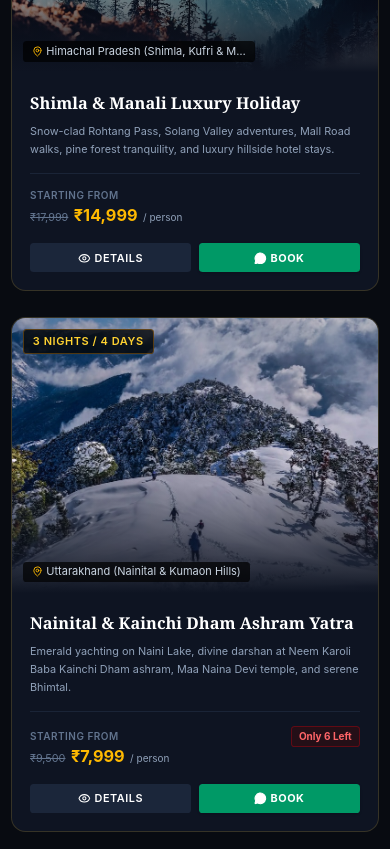
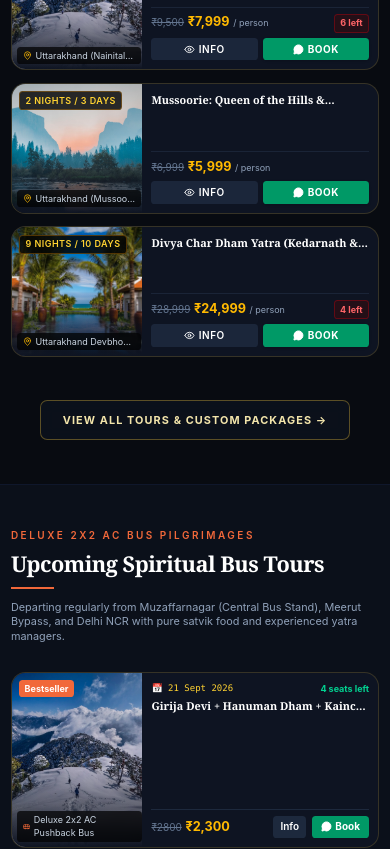
Before and after one commit to aadipaul68-hash/mannat-travels, a React (Vite) app: page / in a window 390 px wide. Shown: the part 1000-1849 px from the top of the page. Built offline with nearby package versions, Linux system fonts and the light colour scheme.

Commit message:
Halve package card heights on mobile to sleek compact cards

```diff
--- a/src/App.tsx
+++ b/src/App.tsx
@@ -407,7 +407,7 @@ export default function App() {
             </button>
           </div>
         ) : (
-          <div className="grid grid-cols-1 md:grid-cols-2 lg:grid-cols-4 gap-7">
+          <div className="grid grid-cols-1 sm:grid-cols-2 lg:grid-cols-4 gap-3.5 sm:gap-7">
             {visiblePopularTours.map((tour) => {
               const price = Number(tour.price || 0);
               const originalPrice = Number(tour.originalPrice || 0);
@@ -415,10 +415,10 @@ export default function App() {
               const whatsappUrl = getWhatsAppBookingUrl(tour);
 
               return (
-                <div key={tour.id} className="luxury-card flex flex-col group overflow-hidden">
-                  {/* Image Banner */}
+                <div key={tour.id} className="luxury-card flex flex-row sm:flex-col group overflow-hidden h-36 sm:h-auto">
+                  {/* Image Banner: half height / compact on mobile */}
                   <div
-                    className="relative aspect-[4/3] overflow-hidden bg-slate-900 cursor-pointer"
+                    className="relative w-36 sm:w-full h-full sm:aspect-[4/3] shrink-0 overflow-hidden bg-slate-900 cursor-pointer"
                     onClick={() => setSelectedTour(tour)}
                   >
                     <img
@@ -427,71 +427,71 @@ export default function App() {
                       className="w-full h-full object-cover group-hover:scale-105 transition-transform duration-500"
                     />
                     <div className="absolute inset-0 bg-gradient-to-t from-[#0E1422] via-transparent to-black/20 pointer-events-none" />
-                    <div className="absolute top-3 left-3 bg-black/75 backdrop-blur-md px-2.5 py-1 rounded text-[11px] font-semibold tracking-wider uppercase text-amber-300 border border-amber-500/30">
+                    <div className="absolute top-2 left-2 bg-black/80 backdrop-blur-md px-1.5 py-0.5 rounded text-[9px] sm:text-[11px] font-semibold tracking-wider uppercase text-amber-300 border border-amber-500/30">
                       {tour.duration || 'Multi-Day'}
                     </div>
-                    <div className="absolute bottom-3 left-3 bg-black/70 backdrop-blur-xs px-2.5 py-0.5 rounded text-[11px] text-slate-300 flex items-center gap-1">
-                      <MapPin className="w-3 h-3 text-amber-400" />
-                      <span className="truncate max-w-[200px]">{tour.destination}</span>
+                    <div className="absolute bottom-1.5 left-1.5 bg-black/70 backdrop-blur-xs px-1.5 py-0.5 rounded text-[9px] sm:text-[11px] text-slate-300 flex items-center gap-1">
+                      <MapPin className="w-2.5 h-2.5 sm:w-3 sm:h-3 text-amber-400" />
+                      <span className="truncate max-w-[100px] sm:max-w-[200px]">{tour.destination}</span>
                     </div>
                   </div>
 
-                  {/* Card Content */}
-                  <div className="p-5 sm:p-6 flex-1 flex flex-col justify-between">
+                  {/* Card Content: compact half-height design */}
+                  <div className="p-2.5 sm:p-5 flex-1 flex flex-col justify-between overflow-hidden">
                     <div>
                       <h3
                         onClick={() => setSelectedTour(tour)}
-                        className="font-serif text-lg sm:text-xl font-bold text-white group-hover:text-amber-300 transition-colors mb-2 cursor-pointer line-clamp-2"
+                        className="font-serif text-xs sm:text-base font-bold text-white group-hover:text-amber-300 transition-colors mb-0.5 sm:mb-2 cursor-pointer line-clamp-1 sm:line-clamp-2 leading-snug"
                       >
                         {tour.title}
                       </h3>
-                      <p className="text-slate-400 text-xs sm:text-sm leading-relaxed mb-4 line-clamp-3">
+                      <p className="hidden sm:block text-slate-400 text-xs sm:text-sm leading-relaxed mb-4 line-clamp-2">
                         {tour.description}
                       </p>
                     </div>
 
-                    <div className="pt-4 border-t border-slate-800/80">
-                      <div className="flex items-baseline justify-between mb-4">
+                    <div className="pt-1.5 sm:pt-4 border-t border-slate-800/80">
+                      <div className="flex items-baseline justify-between mb-1.5 sm:mb-4">
                         <div>
-                          <span className="text-[10px] uppercase tracking-wider text-slate-500 block font-semibold">
+                          <span className="hidden sm:block text-[10px] uppercase tracking-wider text-slate-500 font-semibold">
                             Starting from
                           </span>
-                          <div className="flex items-baseline gap-1.5 flex-wrap">
+                          <div className="flex items-baseline gap-1 flex-wrap">
                             {hasDiscount && (
-                              <span className="text-xs text-slate-500 line-through">
+                              <span className="text-[10px] sm:text-xs text-slate-500 line-through">
                                 ₹{originalPrice.toLocaleString('en-IN')}
                               </span>
                             )}
-                            <span className="text-lg font-bold text-amber-400">
+                            <span className="text-sm sm:text-lg font-bold text-amber-400">
                               ₹{price.toLocaleString('en-IN')}
                             </span>
-                            <span className="text-[10px] text-slate-400">/ person</span>
+                            <span className="text-[9px] sm:text-[10px] text-slate-400">/ person</span>
                           </div>
                         </div>
 
                         {tour.availableSeats && Number(tour.availableSeats) <= 6 && (
-                          <span className="text-[10px] text-red-400 font-bold bg-red-950/40 border border-red-800/50 px-2 py-0.5 rounded">
-                            Only {tour.availableSeats} Left
+                          <span className="text-[9px] text-red-400 font-bold bg-red-950/40 border border-red-800/50 px-1.5 py-0.5 rounded">
+                            {tour.availableSeats} left
                           </span>
                         )}
                       </div>
 
-                      <div className="grid grid-cols-2 gap-2">
+                      <div className="grid grid-cols-2 gap-1.5">
                         <button
                           type="button"
                           onClick={() => setSelectedTour(tour)}
-                          className="inline-flex items-center justify-center gap-1 px-3 py-2 rounded text-xs font-semibold uppercase tracking-wider bg-slate-800/90 hover:bg-amber-500 hover:text-slate-950 text-white transition-all duration-200 cursor-pointer active:scale-95"
+                          className="inline-flex items-center justify-center gap-1 px-2 py-1 sm:py-2 rounded text-[10px] sm:text-xs font-semibold uppercase tracking-wider bg-slate-800/90 hover:bg-amber-500 hover:text-slate-950 text-white transition-all cursor-pointer active:scale-95"
                         >
-                          <Eye className="w-3.5 h-3.5" />
-                          <span>DETAILS</span>
+                          <Eye className="w-3 h-3" />
+                          <span>INFO</span>
                         </button>
                         <a
                           href={whatsappUrl}
                           target="_blank"
                           rel="noopener noreferrer"
-                          className="inline-flex items-center justify-center gap-1 px-3 py-2 rounded text-xs font-bold uppercase tracking-wider bg-emerald-600 hover:bg-emerald-500 text-white transition-all duration-200 text-center active:scale-95 shadow-sm"
+                          className="inline-flex items-center justify-center gap-1 px-2 py-1 sm:py-2 rounded text-[10px] sm:text-xs font-bold uppercase tracking-wider bg-emerald-600 hover:bg-emerald-500 text-white transition-all text-center active:scale-95 shadow-sm"
                         >
-                          <MessageCircle className="w-3.5 h-3.5 fill-white" />
+                          <MessageCircle className="w-3 h-3 fill-white" />
                           <span>BOOK</span>
                         </a>
                       </div>
@@ -539,13 +539,13 @@ export default function App() {
               </button>
             </div>
           ) : (
-            <div className="grid grid-cols-1 md:grid-cols-2 lg:grid-cols-3 gap-8">
+            <div className="grid grid-cols-1 md:grid-cols-2 lg:grid-cols-3 gap-3.5 sm:gap-8">
               {visibleBusTours.map((tour) => {
                 const whatsappUrl = getWhatsAppBookingUrl(tour);
                 return (
-                  <div key={tour.id} className="luxury-card flex flex-col group overflow-hidden">
+                  <div key={tour.id} className="luxury-card flex flex-row sm:flex-col group overflow-hidden sm:h-auto">
                     <div
-                      className="relative aspect-[16/10] overflow-hidden bg-slate-900 cursor-pointer"
+                      className="relative w-36 sm:w-full h-full sm:aspect-[16/10] shrink-0 overflow-hidden bg-slate-900 cursor-pointer"
                       onClick={() => setSelectedTour(tour)}
                     >
                       <img
@@ -554,39 +554,40 @@ export default function App() {
                         className="w-full h-full object-cover group-hover:scale-105 transition-transform duration-500"
                       />
                       <div className="absolute inset-0 bg-gradient-to-t from-[#0E1422] via-transparent to-black/20" />
-                      <div className="absolute top-3 left-3 bg-[#f1683a] text-white font-bold px-2.5 py-0.5 rounded text-[11px]">
+                      <div className="absolute top-2 left-2 bg-[#f1683a] text-white font-bold px-1.5 py-0.5 rounded text-[9px] sm:text-[11px]">
                         {tour.badge || 'Bus Yatra'}
                       </div>
-                      <div className="absolute top-3 right-3 bg-black/75 text-amber-300 text-[11px] px-2.5 py-1 rounded font-mono border border-amber-500/30">
-                        {tour.departureDate}
-                      </div>
-                      <div className="absolute bottom-3 left-3 text-xs text-slate-300 flex items-center gap-1.5">
-                        <Bus className="w-3.5 h-3.5 text-[#f1683a]" />
+                      <div className="absolute bottom-1.5 left-1.5 text-[9px] sm:text-xs text-slate-300 flex items-center gap-1 bg-black/70 px-1.5 py-0.5 rounded backdrop-blur-xs">
+                        <Bus className="w-2.5 h-2.5 sm:w-3.5 sm:h-3.5 text-[#f1683a]" />
                         <span>{tour.busType}</span>
                       </div>
                     </div>
 
-                    <div className="p-5 sm:p-6 flex-1 flex flex-col justify-between space-y-4">
+                    <div className="p-2.5 sm:p-5 flex-1 flex flex-col justify-between space-y-2 sm:space-y-4">
                       <div>
+                        <div className="flex items-center justify-between gap-1 mb-1">
+                          <span className="text-[9px] sm:text-[11px] text-amber-300 font-mono">
+                            📅 {tour.departureDate}
+                          </span>
+                          <span className="text-[9px] sm:text-xs text-emerald-400 font-bold">
+                            {tour.availableSeats} seats left
+                          </span>
+                        </div>
                         <h3
                           onClick={() => setSelectedTour(tour)}
-                          className="font-serif text-lg font-bold text-white group-hover:text-amber-300 transition-colors cursor-pointer mb-2"
+                          className="font-serif text-xs sm:text-lg font-bold text-white group-hover:text-amber-300 transition-colors cursor-pointer line-clamp-1 leading-snug"
                         >
                           {tour.title}
                         </h3>
-                        <p className="text-slate-400 text-xs leading-relaxed line-clamp-2">
+                        <p className="hidden sm:block text-slate-400 text-xs leading-relaxed line-clamp-2 mt-1">
                           {tour.description}
                         </p>
                       </div>
 
-                      <div className="space-y-1.5 pt-2 border-t border-slate-800 text-xs text-slate-300">
+                      <div className="hidden sm:block space-y-1.5 pt-2 border-t border-slate-800 text-xs text-slate-300">
                         <div className="flex justify-between">
                           <span className="text-slate-400">Duration:</span>
                           <span className="text-white font-medium">{tour.duration}</span>
-                        </div>
-                        <div className="flex justify-between">
-                          <span className="text-slate-400">Available Seats:</span>
-                          <span className="text-emerald-400 font-bold">{tour.availableSeats} of {tour.totalSeats} seats</span>
                         </div>
                         <div className="flex justify-between">
                           <span className="text-slate-400">Route:</span>
@@ -594,32 +595,32 @@ export default function App() {
                         </div>
                       </div>
 
-                      <div className="pt-3 border-t border-slate-800 flex items-center justify-between">
+                      <div className="pt-1.5 sm:pt-3 border-t border-slate-800 flex items-center justify-between">
                         <div>
-                          <span className="text-[10px] text-slate-500 block uppercase tracking-wider">Per Seat Fare</span>
-                          <div className="flex items-baseline gap-1.5">
+                          <span className="hidden sm:block text-[10px] text-slate-500 uppercase tracking-wider">Per Seat Fare</span>
+                          <div className="flex items-baseline gap-1">
                             {tour.originalPrice && tour.originalPrice > tour.price && (
-                              <span className="text-xs text-slate-500 line-through">₹{tour.originalPrice}</span>
+                              <span className="text-[10px] sm:text-xs text-slate-500 line-through">₹{tour.originalPrice}</span>
                             )}
-                            <span className="text-xl font-bold text-amber-400">₹{tour.price.toLocaleString('en-IN')}</span>
+                            <span className="text-sm sm:text-xl font-bold text-amber-400">₹{tour.price.toLocaleString('en-IN')}</span>
                           </div>
                         </div>
 
-                        <div className="flex items-center gap-2">
+                        <div className="flex items-center gap-1.5 sm:gap-2">
                           <button
                             type="button"
                             onClick={() => setSelectedTour(tour)}
-                            className="px-3 py-2 bg-slate-800 hover:bg-slate-700 text-white rounded text-xs font-semibold cursor-pointer"
+                            className="px-2 py-1 sm:px-3 sm:py-2 bg-slate-800 hover:bg-slate-700 text-white rounded text-[10px] sm:text-xs font-semibold cursor-pointer"
                           >
-                            Details
+                            Info
                           </button>
                           <a
                             href={whatsappUrl}
                             target="_blank"
                             rel="noopener noreferrer"
-                            className="px-3.5 py-2 bg-emerald-600 hover:bg-emerald-500 text-white rounded text-xs font-bold flex items-center gap-1"
+                            className="px-2.5 py-1 sm:px-3.5 sm:py-2 bg-emerald-600 hover:bg-emerald-500 text-white rounded text-[10px] sm:text-xs font-bold flex items-center gap-1"
                           >
-                            <MessageCircle className="w-3.5 h-3.5 fill-white" />
+                            <MessageCircle className="w-3 h-3 fill-white" />
                             <span>Book</span>
                           </a>
                         </div>
@@ -661,40 +662,40 @@ export default function App() {
             </button>
           </div>
         ) : (
-          <div className="grid grid-cols-1 md:grid-cols-2 lg:grid-cols-4 gap-6">
+          <div className="grid grid-cols-1 md:grid-cols-2 lg:grid-cols-4 gap-3.5 sm:gap-6">
             {visibleHolidayPackages.map((pkg) => {
               const whatsappUrl = `https://wa.me/${SITE_INFO.whatsappRaw}?text=${encodeURIComponent(
                 pkg.whatsappText || `Namaste Mannat Travels, mujhe ${pkg.title} package book karna hai.`
               )}`;
               return (
-                <div key={pkg.id} className="luxury-card flex flex-col justify-between p-5 space-y-4">
-                  <div className="space-y-3">
+                <div key={pkg.id} className="luxury-card flex flex-col justify-between p-3.5 sm:p-5 space-y-2.5 sm:space-y-4">
+                  <div className="space-y-1.5 sm:space-y-3">
                     <div className="flex items-center justify-between text-xs">
-                      <span className="text-amber-400 font-bold px-2 py-0.5 rounded bg-amber-500/10 border border-amber-500/30">
+                      <span className="text-amber-400 font-bold px-1.5 py-0.5 rounded bg-amber-500/10 border border-amber-500/30 text-[10px] sm:text-xs">
                         {pkg.badge || pkg.category}
                       </span>
-                      <span className="text-slate-400 font-mono text-[11px]">{pkg.duration}</span>
+                      <span className="text-slate-400 font-mono text-[10px] sm:text-[11px]">{pkg.duration}</span>
                     </div>
 
-                    <h3 className="font-serif text-base font-bold text-white leading-snug">
+                    <h3 className="font-serif text-sm sm:text-base font-bold text-white leading-snug line-clamp-1">
                       {pkg.title}
                     </h3>
 
-                    <p className="text-xs text-slate-400 line-clamp-3">
+                    <p className="hidden sm:block text-xs text-slate-400 line-clamp-2">
                       {pkg.description}
                     </p>
 
-                    <div className="p-2.5 rounded-lg bg-slate-900 text-[11px] text-slate-300 space-y-1">
+                    <div className="p-1.5 sm:p-2.5 rounded-lg bg-slate-900 text-[10px] sm:text-[11px] text-slate-300 space-y-0.5 sm:space-y-1">
                       <div className="truncate"><strong className="text-slate-400">Route:</strong> {pkg.route}</div>
                       <div><strong className="text-slate-400">Vehicle:</strong> {pkg.vehicle}</div>
                     </div>
                   </div>
 
-                  <div className="pt-3 border-t border-slate-800 flex items-center justify-between">
+                  <div className="pt-2 sm:pt-3 border-t border-slate-800 flex items-center justify-between">
                     <div>
-                      <span className="text-[10px] text-slate-500 block">Package Rate</span>
-                      <div className="text-base font-bold text-amber-400">
-                        ₹{pkg.price.toLocaleString('en-IN')} <span className="text-[10px] text-slate-400 font-normal">/ person</span>
+                      <span className="hidden sm:block text-[10px] text-slate-500">Package Rate</span>
+                      <div className="text-sm sm:text-base font-bold text-amber-400">
+                        ₹{pkg.price.toLocaleString('en-IN')} <span className="text-[9px] sm:text-[10px] text-slate-400 font-normal">/ person</span>
                       </div>
                     </div>
 
@@ -702,10 +703,10 @@ export default function App() {
                       href={whatsappUrl}
                       target="_blank"
                       rel="noopener noreferrer"
-                      className="px-3 py-1.5 bg-[#f1683a] hover:bg-[#d95325] text-white font-bold text-xs rounded transition flex items-center gap-1"
+                      className="px-2.5 py-1 sm:px-3 sm:py-1.5 bg-[#f1683a] hover:bg-[#d95325] text-white font-bold text-[11px] sm:text-xs rounded transition flex items-center gap-1 active:scale-95"
                     >
                       <span>Inquire</span>
-                      <ArrowRight className="w-3.5 h-3.5" />
+                      <ArrowRight className="w-3 h-3" />
                     </a>
                   </div>
                 </div>
```
